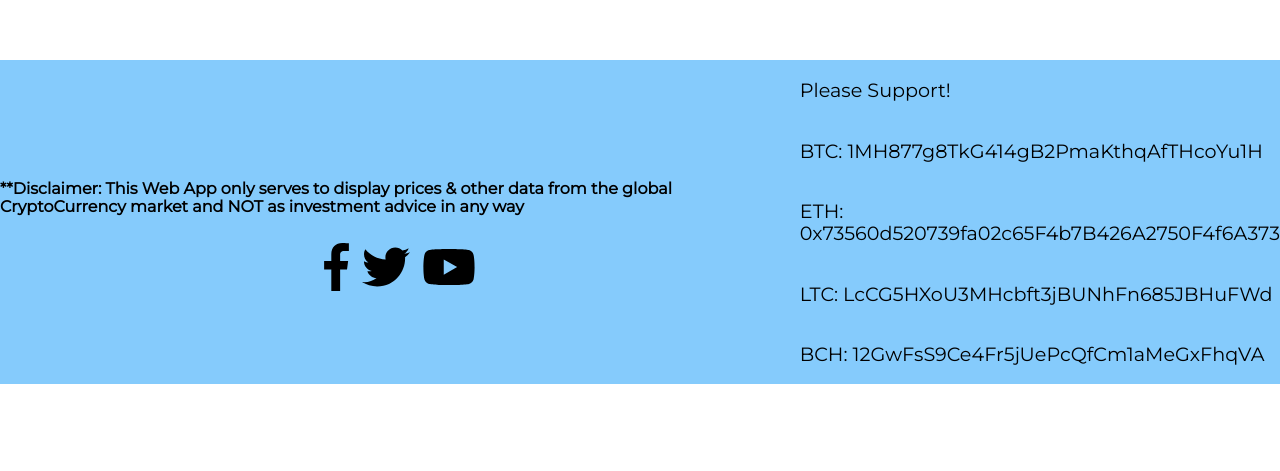
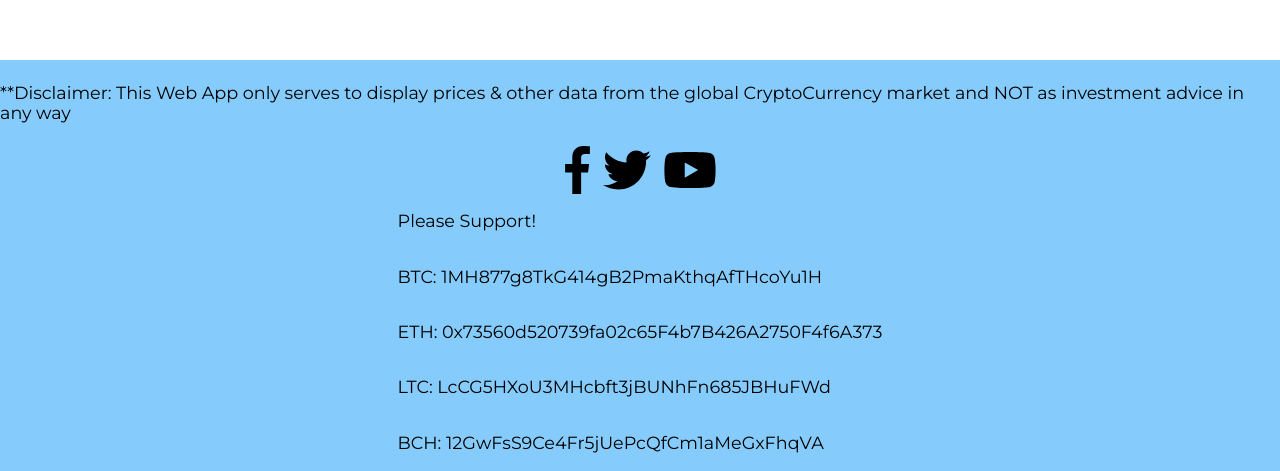
Before and after one commit to timdamra/cryptoapp, a React app: page /buzz in a window 1280 px wide. Shown: the part 852-1323 px from the top of the page. Before the commit the page ends 1236 px from the top, so only its background shows below. Built offline with nearby package versions, Linux system fonts and the light colour scheme; no server answers.

Commit message:
fix footer3

```diff
--- a/src/components/Footer.js
+++ b/src/components/Footer.js
@@ -12,11 +12,11 @@ const Footer = props => {
     <FooterDiv>
       <FooterSection>
         <FooterSubSection>
-          <h4 style={{ padding: '5px 0' }}>
+          <FooterFont style={{ padding: '5px 0' }}>
             **Disclaimer: This Web App only serves to display prices & other
             data from the global CryptoCurrency market and NOT as investment
             advice in any way
-          </h4>
+          </FooterFont>
         </FooterSubSection>
         <FooterSubSection>
           <i style={{ padding: '0 6px' }} className="fab fa-facebook-f fa-3x" />
--- a/src/styles/General.js
+++ b/src/styles/General.js
@@ -93,7 +93,7 @@ export const NavImg = styled.img`
 
 export const FooterDiv = styled.footer`
   display: flex;
-  flex-flow: row;
+  flex-flow: row wrap;
   justify-content: space-around;
   width: 100%;
   margin-top: 8vh;
@@ -114,9 +114,9 @@ export const FooterSection = styled.div`
 `;
 
 export const FooterFont = styled.p`
-  font-size: 1rem;
+  font-size: 0.8rem;
 
   @media screen and (min-width: 769px) {
-    font-size: 1.2rem;
+    font-size: 1.1rem;
   }
 `;
```
